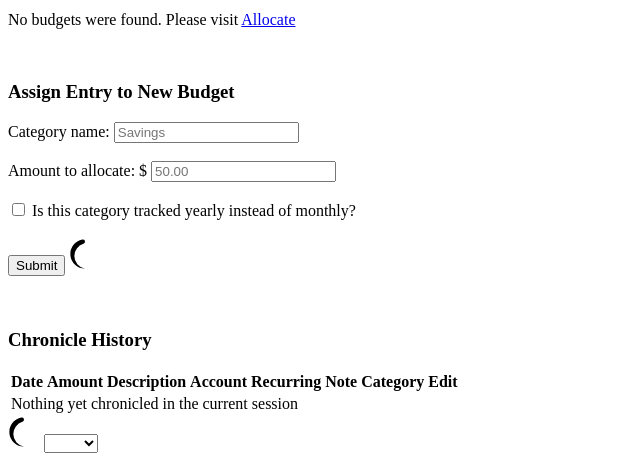
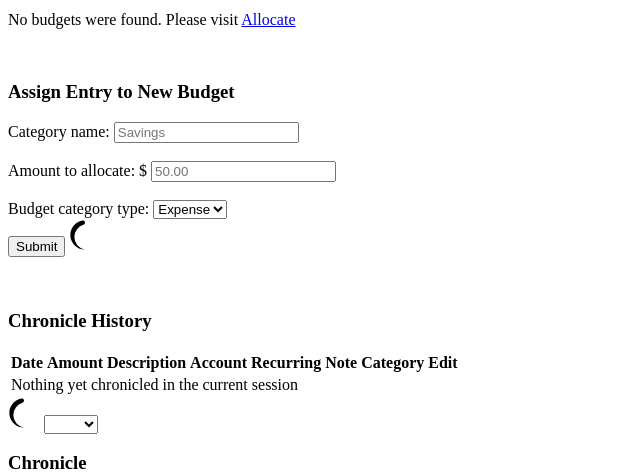
Before and after one commit to Summussum/sums, a Django app: template sums/templates/Chronicle/partials.html in a window 1280 px wide. Shown: the part 200-672 px from the top of the page, without its empty margins (0-640 px from the left). Run offline with Django 5.2, Linux system fonts and the light colour scheme; the template is opened without the code that fills it, so the values that code supplies are empty; parts of the project's set-up code (start-up, migrations or seed data) failed here and were passed over.

Commit message:
fix chronicle new budget partial

```diff
--- a/sums/templates/Chronicle/partials.html
+++ b/sums/templates/Chronicle/partials.html
@@ -46,9 +46,12 @@
         <br>
         <label for name="amount">Amount to allocate: $</label>
         <input type="number" step=".01" name="amount" placeholder="50.00"><br><br>
-
-        <input type="checkbox" name="annual">
-        <label for name="annual"> Is this category tracked yearly instead of monthly?</label><br><br>
+        <div>Budget category type: <select name="budget_type">
+            <option value="expense">Expense</option>
+            <option value="income">Income</option>
+            <option value="annual">Annual</option>
+            <option value="ignore">Ignore</option>
+        </select></div>
         <input type="submit" value="Submit">
         <img id="new_budget_assign_loading" class="htmx-indicator" src="/static/loading.svg">
     </form>
```
